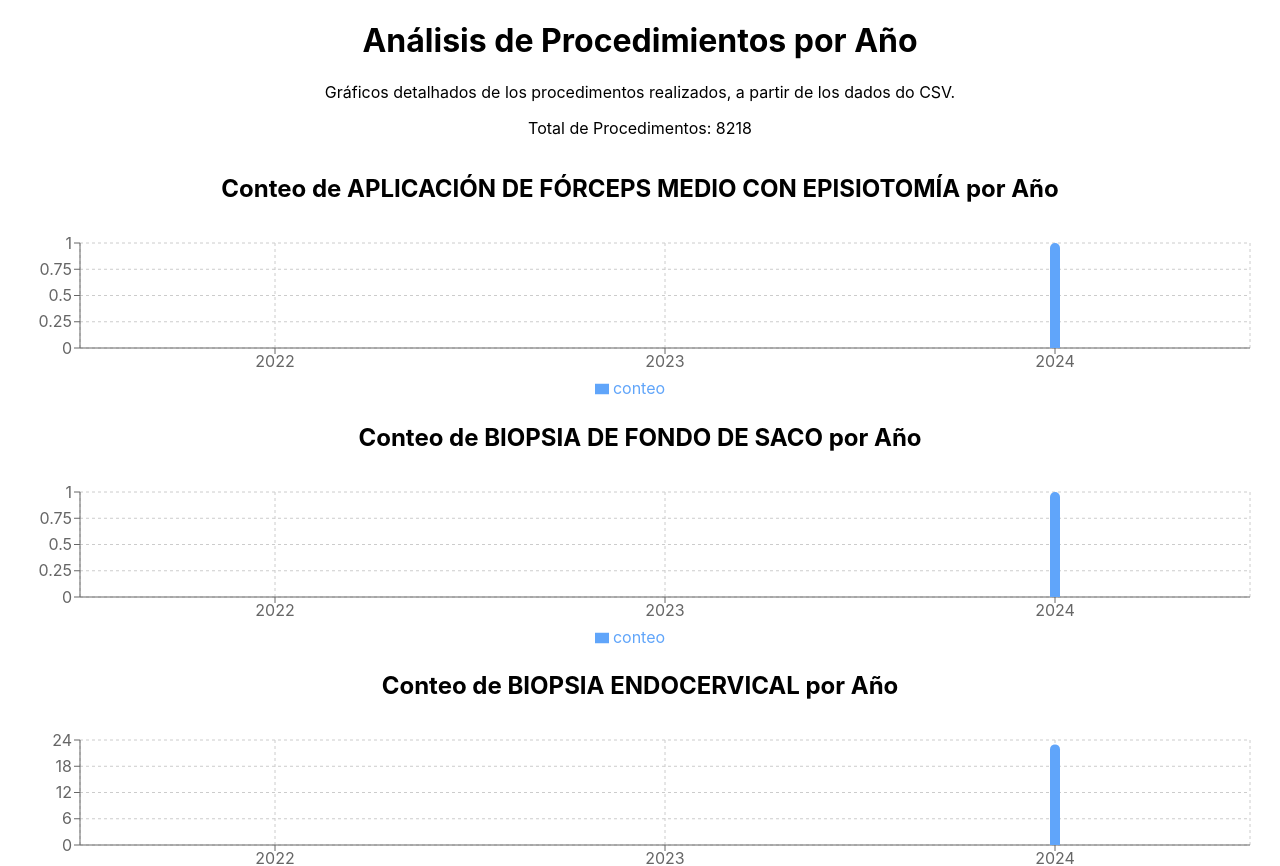
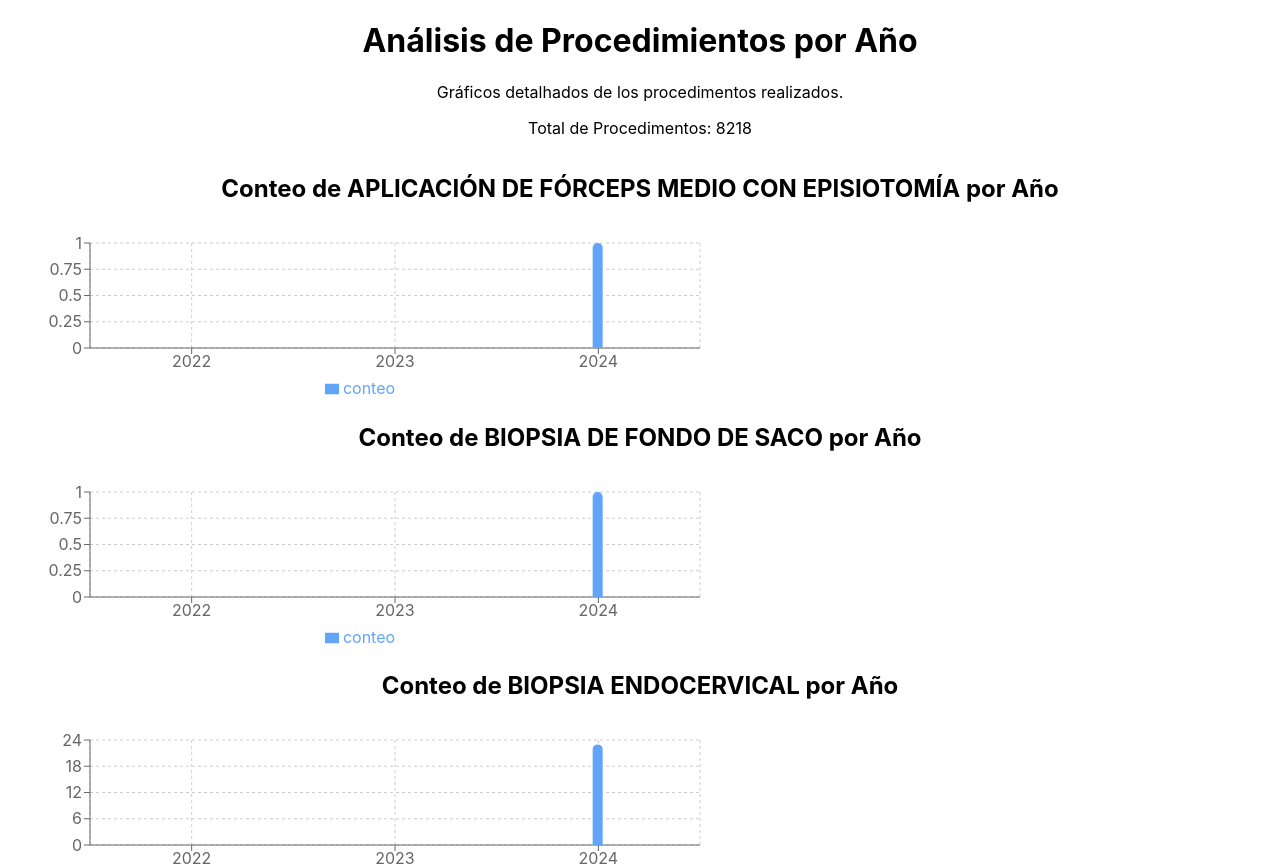
Before and after one commit to simbaravel23/my-react-app, a React (Vite) app: page / in a window 1280 px wide. Shown: the top 866 px of the page. Built offline with nearby package versions, Linux system fonts and the light colour scheme.

Commit message:
tamanho dos graficos

```diff
--- a/src/App.jsx
+++ b/src/App.jsx
@@ -12,12 +12,12 @@ const COLORS = ['#0088FE', '#00C49F', '#FFBB28', '#FF8042', '#8884d8', '#82ca9d'
 
 // Componente para exibir o gráfico de barras
 const ProcedureChart = ({ title, data }) => (
-  <div className="bg-white rounded-xl shadow-xl p-4 w-full sm:w-1/2 lg:w-1/3 xl:w-1/4">
-    <h2 className="text-sm font-bold text-gray-800 text-center mb-4">{title}</h2>
+  <div className="bg-white rounded-xl shadow-xl p-4 w-full sm:w-1/2 lg:w-1/3 xl:w-1/4 ">
+    <h2 className="text-base font-bold text-gray-800 text-center mb-4 ">{title}</h2>
     <ResponsiveContainer width="100%" height={180}>
       <BarChart
         data={data}
-        margin={{ top: 20, right: 30, left: 20, bottom: 5 }}
+        margin={{ top: 20, right: 580, left: 30, bottom: 5 }}
         barCategoryGap={2}
       >
         <CartesianGrid strokeDasharray="3 3" />
@@ -239,17 +239,17 @@ const App = () => {
   }
 
   return (
-    <div className="font-sans antialiased">
-      <header className="text-center mb-12">
+    <div className="font-sans antialiased ">
+      <header className="text-center mb-12 ">
         <h1 className="text-4xl font-extrabold text-gray-900 leading-tight mb-2">
           Análisis de Procedimientos por Año
         </h1>
         <p className="text-gray-600 text-lg">
-          Gráficos detalhados de los procedimentos realizados, a partir de los dados do CSV.
+          Gráficos detalhados de los procedimentos realizados.
         </p>
         <p className="mt-4 text-2xl font-bold text-gray-800">Total de Procedimentos: {totalCount}</p>
       </header>
-      <main className="flex flex-wrap justify-center gap-8">
+      <main className="flex flex-wrap justify-center gap-4">
         {Object.keys(chartData).map((procedureName, index) => (
           <ProcedureChart
             key={index}
```
